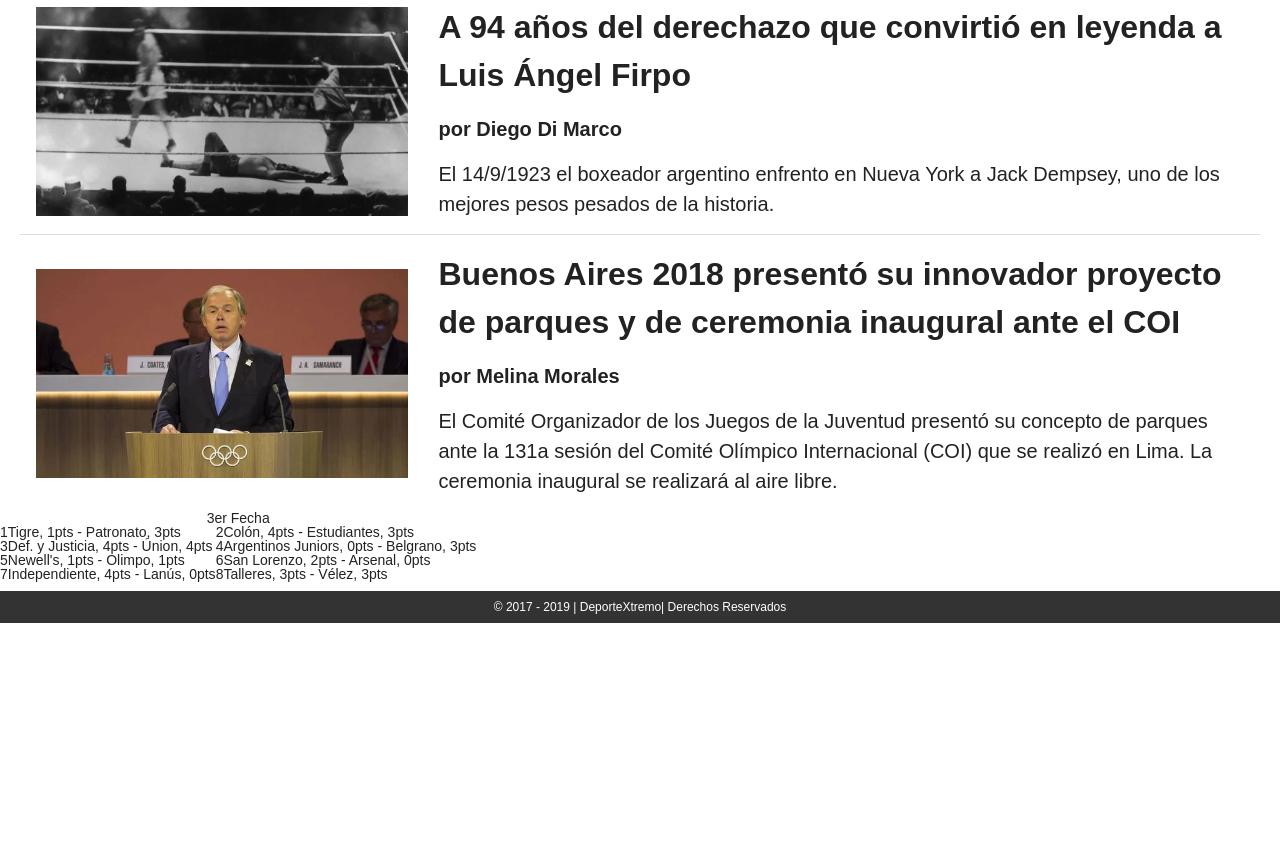
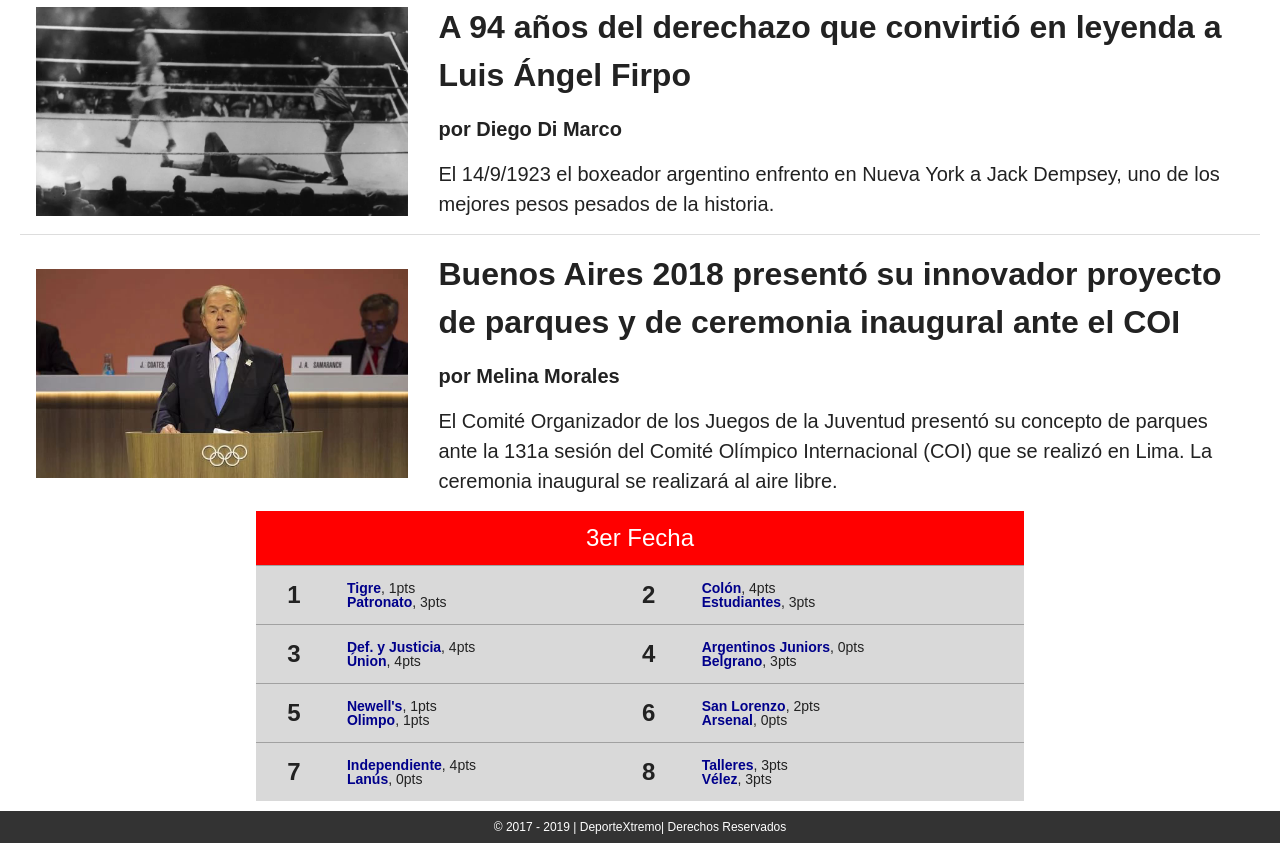
Before and after one commit to Alebottone/PWFE-M1-06, a plain HTML site: page index.html in a window 1280 px wide. Shown: the part 1447-2290 px from the top of the page. Before the commit the page ends 2070 px from the top, so only its background shows below. Drawn offline with Linux system fonts and the light colour scheme.

Commit message:
estilizando tabla de posiciones

```diff
--- a/css/style.css
+++ b/css/style.css
@@ -121,3 +121,50 @@
 	font-size: 12px;
 	margin-top: 10px;
 }
+/*
+#tablaPosiciones table,
+#tablaPosiciones tr,
+#tablaPosiciones th,
+#tablaPosiciones td {
+	border: solid 1px #000;
+}
+*/
+#tablaPosiciones table{
+	margin: auto;
+	width: 60%;
+}
+
+#tablaPosiciones td,
+#tablaPosiciones th{
+	padding: 15px;
+
+}
+
+#tablaPosiciones th{
+	background-color: #FF0000;
+	color: #FFFFFF;
+	font-weight: 700%;
+	font-size: 24px;
+
+}
+#tablaPosiciones td {
+	background-color: #D9D9D9;
+	vertical-align: middle;
+
+}
+#tablaPosiciones tr {
+	border-bottom: solid 1px #A1A1A1;
+}
+#tablaPosiciones tr:last-child {
+	border: none;
+}
+#tablaPosiciones td:nth-of-type(odd) {
+	font-weight: 700;
+	text-align: center;
+	font-size: 24px;
+
+}
+#tablaPosiciones  td:nth-of-type(even) span {
+	font-weight: 700;
+	color: darkblue;
+}
--- a/index.html
+++ b/index.html
@@ -106,33 +106,34 @@
                     <!-- comieno fila -->
                     <tr>
                        <td>1</td><!-- celda-->
-                       <td> Tigre, 1pts - Patronato, 3pts</td>
+                       <td> <span>Tigre</span>, 1pts<br><span>Patronato</span>, 3pts
+                        </td>
                        <td>2</td>
-                       <td>Colón, 4pts - Estudiantes, 3pts</td>
+                       <td><span>Colón</span>, 4pts<br><span>Estudiantes</span>, 3pts</td>
 
                     </tr>
                       <!-- comieno fila -->
                     <tr>
                        <td>3</td><!-- celda-->
-                       <td>Def. y Justicia, 4pts - Únion, 4pts</td>
+                       <td><span>Def. y Justicia</span>, 4pts<br><span>Únion</span>, 4pts</td>
                        <td>4</td>
-                       <td>Argentinos Juniors, 0pts - Belgrano, 3pts</td>
+                       <td><span>Argentinos Juniors</span>, 0pts<br><span>Belgrano</span>, 3pts</td>
 
                     </tr>
                       <!-- comieno fila -->
                     <tr>
                        <td>5</td><!-- celda-->
-                       <td>Newell's, 1pts - Olimpo, 1pts</td>
+                       <td><span>Newell's</span>, 1pts<br><span>Olimpo</span>, 1pts</td>
                        <td>6</td>
-                       <td>San Lorenzo, 2pts - Arsenal, 0pts</td>
+                       <td><span>San Lorenzo</span>, 2pts<br><span>Arsenal</span>, 0pts</td>
 
                     </tr>
                      <!-- comieno fila -->
                     <tr>
                        <td>7</td><!-- celda-->
-                       <td>Independiente, 4pts - Lanús, 0pts</td>
+                       <td><span>Independiente</span>, 4pts<br><span>Lanús</span>, 0pts</td>
                        <td>8</td>
-                       <td>Talleres, 3pts - Vélez, 3pts</td>
+                       <td><span>Talleres</span>, 3pts<br><span>Vélez</span>, 3pts</td>
 
                     </tr>
                 </table>
```
